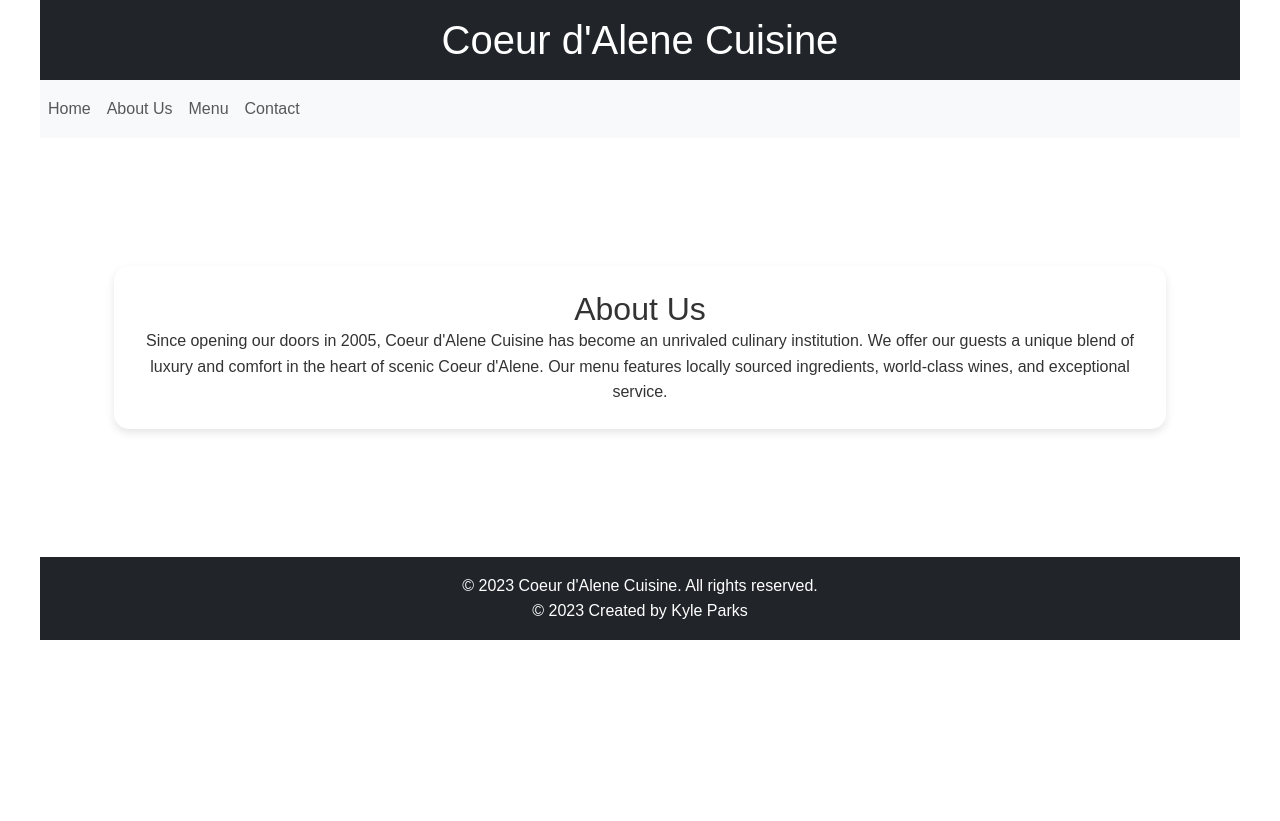
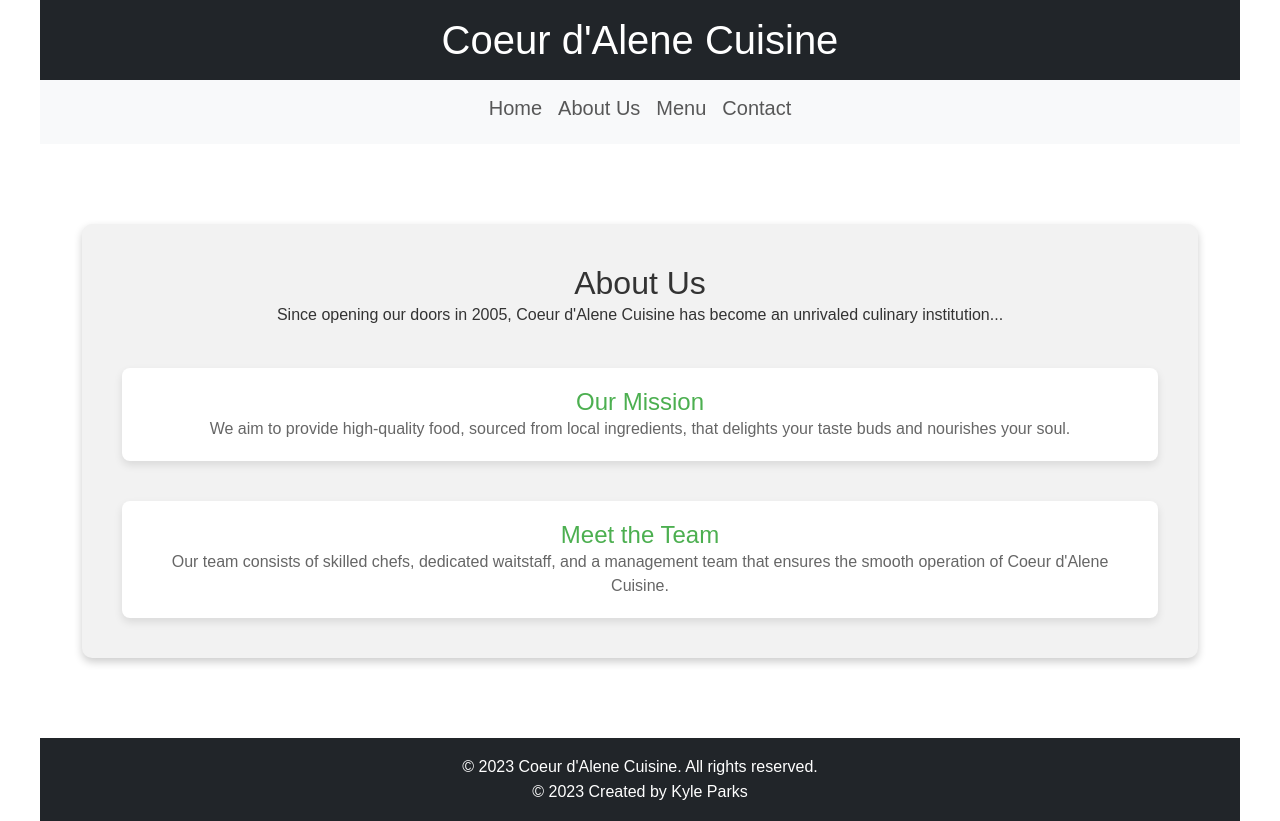
Before and after one commit to Goobber33/Restaurant-Template, a React (Create React App) app: page /about in a window 1280 px wide. Before the commit the page ends 800 px from the top, so only its background shows below. Built offline with nearby package versions, Linux system fonts and the light colour scheme.

Commit message:
Added bootstrap styling

```diff
--- a/package.json
+++ b/package.json
@@ -16,6 +16,7 @@
     "react-dom": "^18.2.0",
     "react-router-dom": "^6.16.0",
     "react-scripts": "5.0.1",
+    "react-transition-group": "^4.4.5",
     "typescript": "^4.9.5",
     "web-vitals": "^2.1.4"
   },
@@ -42,5 +43,8 @@
       "last 1 firefox version",
       "last 1 safari version"
     ]
+  },
+  "devDependencies": {
+    "@types/react-transition-group": "^4.4.7"
   }
 }
--- a/src/App.css
+++ b/src/App.css
@@ -77,3 +77,18 @@ h1, h2, h3 {
 section + section {
   border-top: 1px solid #eee;
 }
+
+.fade-enter {
+  opacity: 0;
+}
+.fade-enter-active {
+  opacity: 1;
+  transition: opacity 300ms;
+}
+.fade-exit {
+  opacity: 1;
+}
+.fade-exit-active {
+  opacity: 0;
+  transition: opacity 300ms;
+}
--- a/src/App.tsx
+++ b/src/App.tsx
@@ -2,13 +2,30 @@ import React from 'react';
 import 'bootstrap/dist/css/bootstrap.min.css';
 import './App.css';
 import HomePage from './components/HomePage/HomePage';
-import About from './components/About/About'; // Import the About component
+import About from './components/About/About';
 import NavBar from './components/NavBar/NavBar';
 import {
   BrowserRouter as Router,
+  Routes,
   Route,
-  Routes
+  useLocation
 } from 'react-router-dom';
+import { CSSTransition, TransitionGroup } from 'react-transition-group';
+
+const AnimatedRoutes: React.FC = () => {
+  const location = useLocation();
+
+  return (
+    <TransitionGroup>
+      <CSSTransition key={location.key} classNames="fade" timeout={300}>
+        <Routes location={location}>
+          <Route path="/" element={<HomePage />} />
+          <Route path="/about" element={<About />} />
+        </Routes>
+      </CSSTransition>
+    </TransitionGroup>
+  );
+};
 
 function App() {
   return (
@@ -21,10 +38,7 @@ function App() {
         <NavBar />
 
         <main className="container my-5">
-          <Routes>
-            <Route path="/" element={<HomePage />} />
-            <Route path="/about" element={<About />} /> {/* New About Route */}
-          </Routes>
+          <AnimatedRoutes />
         </main>
 
         <footer className="bg-dark text-white text-center py-3">
--- a/src/components/About/About.css
+++ b/src/components/About/About.css
@@ -0,0 +1,40 @@
+.about-section {
+    background-color: #f2f2f2;
+    padding: 40px;
+    border-radius: 10px;
+    box-shadow: 0 4px 8px rgba(0, 0, 0, 0.2);
+    text-align: center;
+  }
+
+  .section-title {
+    color: #4CAF50;
+    font-size: 2.5em;
+    margin-bottom: 20px;
+  }
+
+  .intro-text {
+    color: #333;
+    font-size: 1.2em;
+    margin-bottom: 30px;
+  }
+
+  .mission,
+  .team {
+    margin-top: 40px;
+    background-color: #fff;
+    padding: 20px;
+    border-radius: 8px;
+    box-shadow: 0 4px 8px rgba(0, 0, 0, 0.1);
+  }
+
+  .mission h3,
+  .team h3 {
+    color: #4CAF50;
+    font-size: 1.5em;
+  }
+
+  .mission p,
+  .team p {
+    color: #666;
+    line-height: 1.5;
+  }
--- a/src/components/About/About.tsx
+++ b/src/components/About/About.tsx
@@ -1,12 +1,20 @@
 import React from 'react';
-import './About.css'; // Create an About.css if you need specific styling
+import './About.css';
 
 const About: React.FC = () => {
   return (
-    <section className="about-us text-center my-5 p-4">
+    <div className="about-section">
       <h2>About Us</h2>
-      <p>Since opening our doors in 2005, Coeur d'Alene Cuisine has become an unrivaled culinary institution. We offer our guests a unique blend of luxury and comfort in the heart of scenic Coeur d'Alene. Our menu features locally sourced ingredients, world-class wines, and exceptional service.</p>
-    </section>
+      <p>Since opening our doors in 2005, Coeur d'Alene Cuisine has become an unrivaled culinary institution...</p>
+      <div className="mission">
+        <h3>Our Mission</h3>
+        <p>We aim to provide high-quality food, sourced from local ingredients, that delights your taste buds and nourishes your soul.</p>
+      </div>
+      <div className="team">
+        <h3>Meet the Team</h3>
+        <p>Our team consists of skilled chefs, dedicated waitstaff, and a management team that ensures the smooth operation of Coeur d'Alene Cuisine.</p>
+      </div>
+    </div>
   );
 };
 
--- a/src/components/NavBar/NavBar.tsx
+++ b/src/components/NavBar/NavBar.tsx
@@ -8,17 +8,17 @@ const NavBar: React.FC = () => {
         <span className="navbar-toggler-icon"></span>
       </button>
       <div className="collapse navbar-collapse" id="navbarNav">
-        <ul className="navbar-nav">
-          <li className="nav-item active">
+        <ul className="navbar-nav justify-content-center w-100">
+          <li className="nav-item h5">
             <Link className="nav-link" to="/">Home</Link>
           </li>
-          <li className="nav-item">
-            <Link className="nav-link" to="/about">About Us</Link> {/* Added NavLink for About Us */}
+          <li className="nav-item h5">
+            <Link className="nav-link" to="/about">About Us</Link>
           </li>
-          <li className="nav-item">
+          <li className="nav-item h5">
             <Link className="nav-link" to="/menu">Menu</Link>
           </li>
-          <li className="nav-item">
+          <li className="nav-item h5">
             <Link className="nav-link" to="/contact">Contact</Link>
           </li>
         </ul>
```
Also changed, not shown: 1 other file (tests, documents, lock files or other folders).
